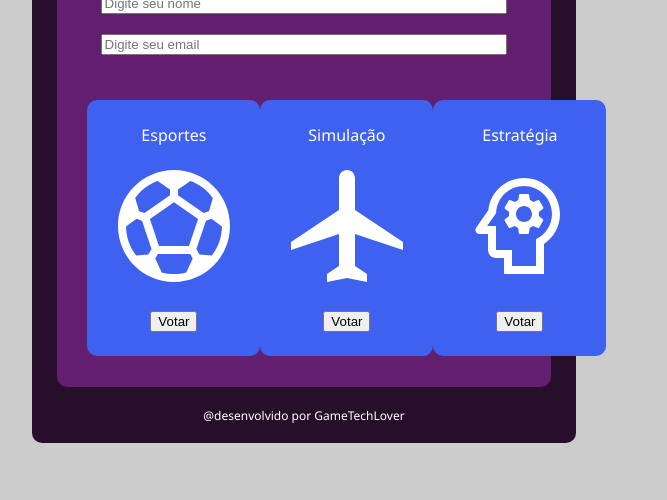
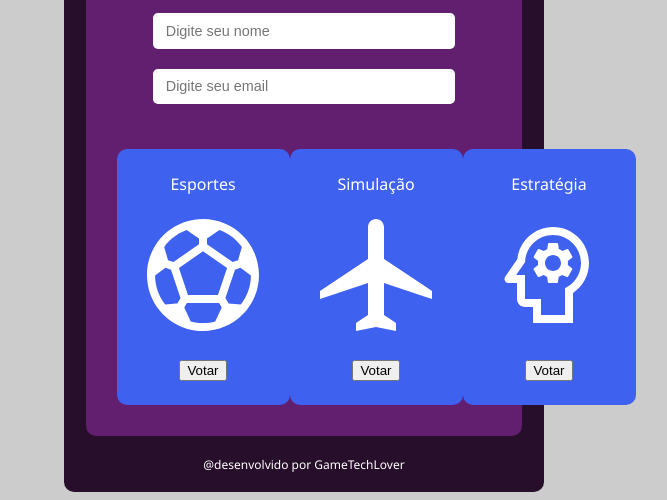
Before and after one commit to alanapadilha/enquete, a plain HTML site: page index.html in a window 1280 px wide. Shown: the part 432-932 px from the top of the page, without its empty margins (336-1003 px from the left). Before the commit the page ends 883 px from the top, so only its background shows below. Drawn offline with Linux system fonts and the light colour scheme.

Commit message:
closes #5 - Estilizando os inputs

```diff
--- a/style.css
+++ b/style.css
@@ -4,6 +4,12 @@ body {
 }
 
 input {
+    width: 75%;
+    height: 10px;
+    padding: 0.8rem;
+    font-size: 0.9rem;
+    border-radius: 5px;
+    border: 0;
     margin: 10px;
 }
 
@@ -12,7 +18,7 @@ input {
     margin: auto;
 
     margin-top: 50px;
-    width: 40%;
+    width: 35%;
     padding: 1.2rem;
 
     border-radius: 10px;
@@ -31,6 +37,7 @@ input {
 
 .header-subtitle {
     padding: 0.2rem;
+    margin-top: 10px;
 }
 
 .container {
@@ -53,7 +60,7 @@ input {
     padding: 1.2rem;
     display: flex;
     flex-direction: column;
-    align-content: space-around;
+    align-items: center;
 }
 
 
```
